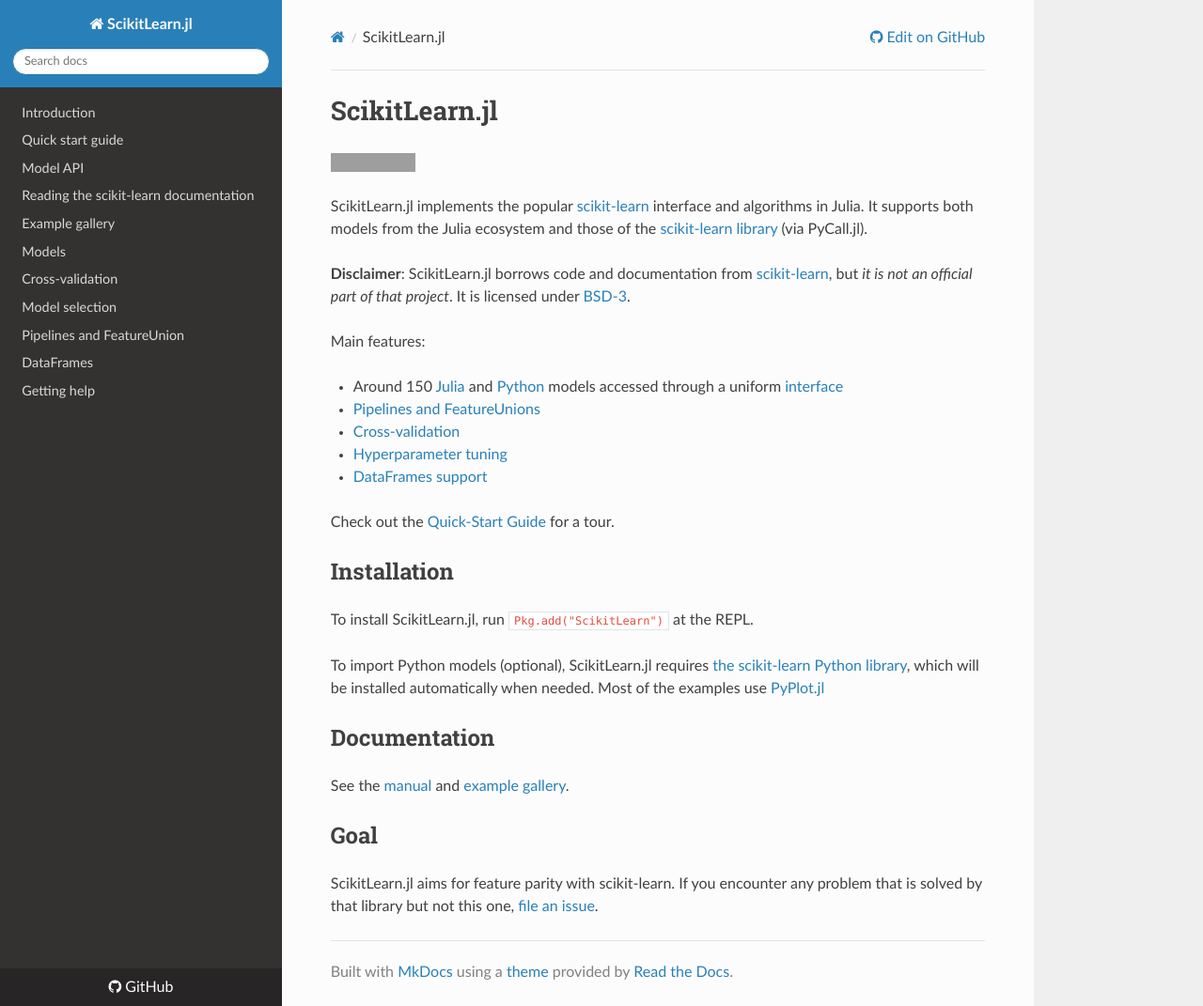
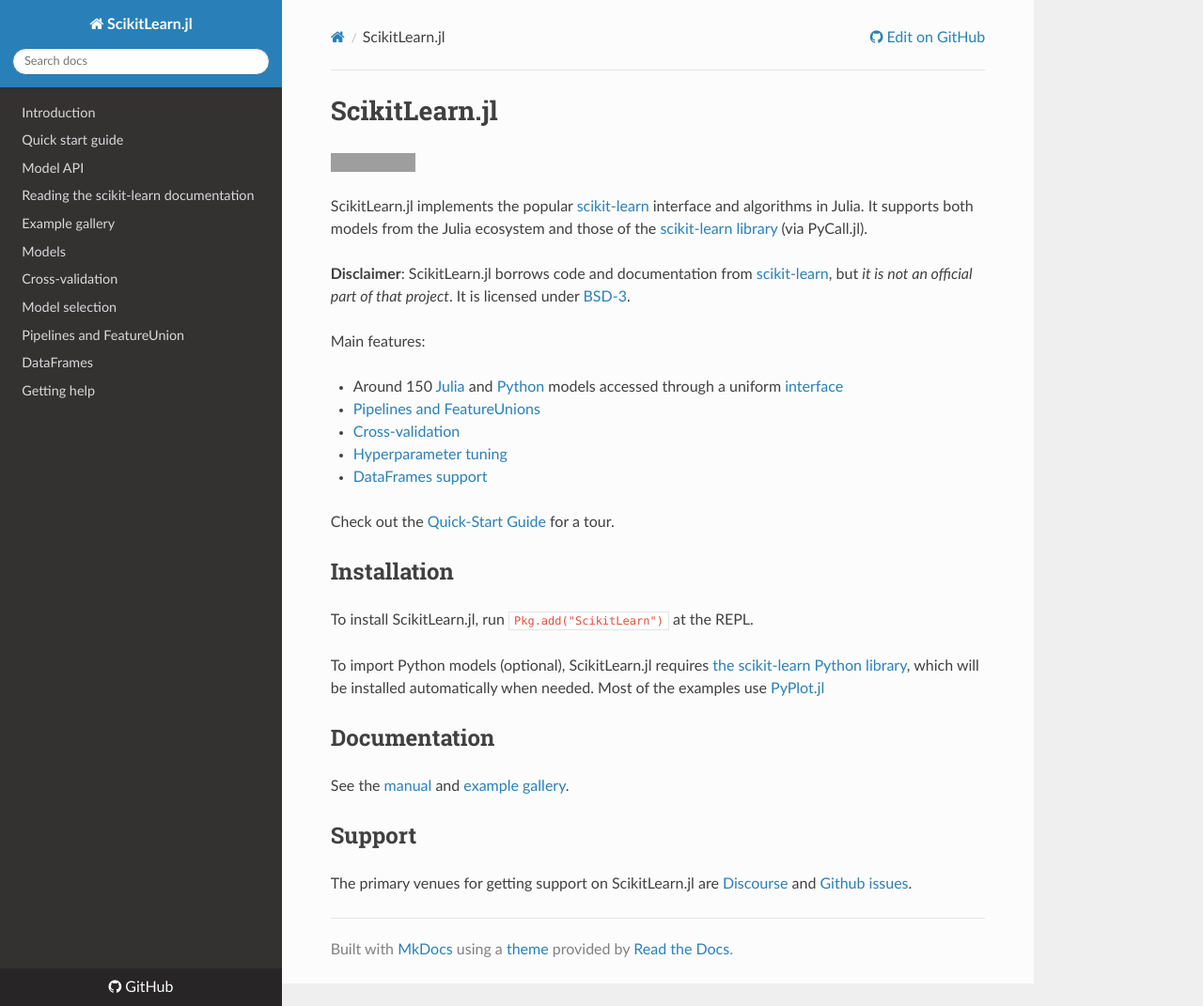
Before and after one commit to cstjean/ScikitLearn.jl, an MkDocs documentation site: the page built from docs/README_text.md, in a window 1280 px wide and 1071 px high. Shown: the whole window at 94% size. Built offline with MkDocs 1.6.1, drawn with Linux system fonts in a browser that asks for light colours; nearby versions of some CDN libraries; old or Windows-style settings are respelled for this version of MkDocs; grey boxes are pictures that could not be loaded.

Commit message:
Updated README with Discourse link

```diff
--- a/docs/README_text.md
+++ b/docs/README_text.md
@@ -35,8 +35,6 @@
 See the [manual](http://scikitlearnjl.readthedocs.org/en/latest/) and
 [example gallery](docs/examples.md).
 
-## Goal
+## Support
 
-ScikitLearn.jl aims for feature parity with scikit-learn. If you
-encounter any problem that is solved by that library but not this one, [file an
-issue](https://github.com/cstjean/ScikitLearn.jl/issues).
+The primary venues for getting support on ScikitLearn.jl are [Discourse](https://discourse.julialang.org) and [Github issues](https://github.com/cstjean/ScikitLearn.jl/issues).
```
